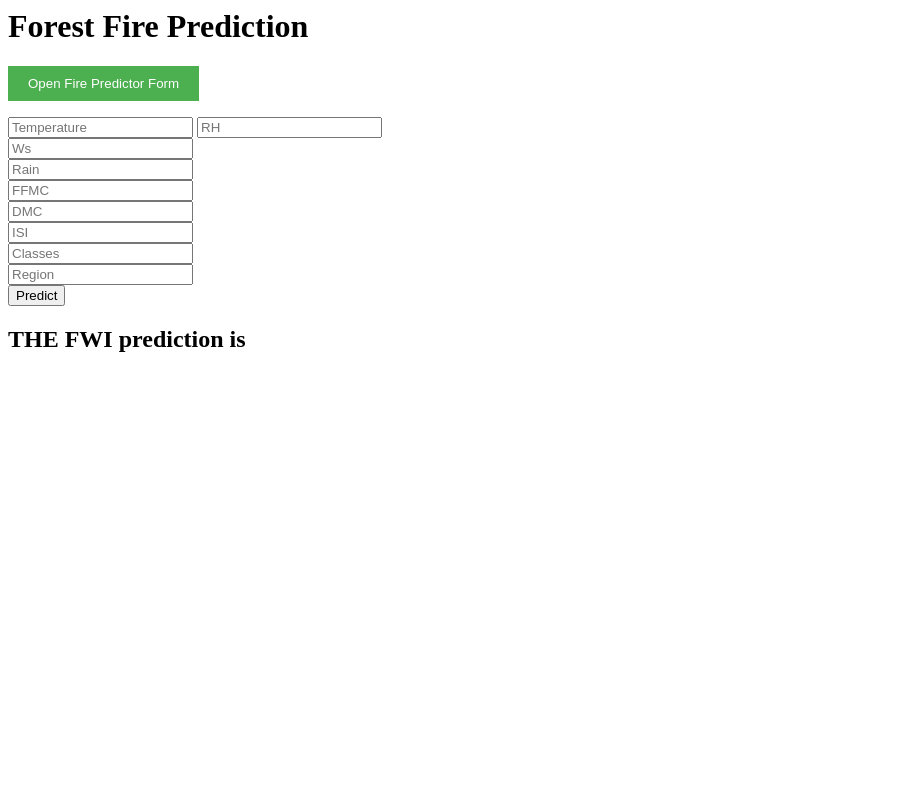
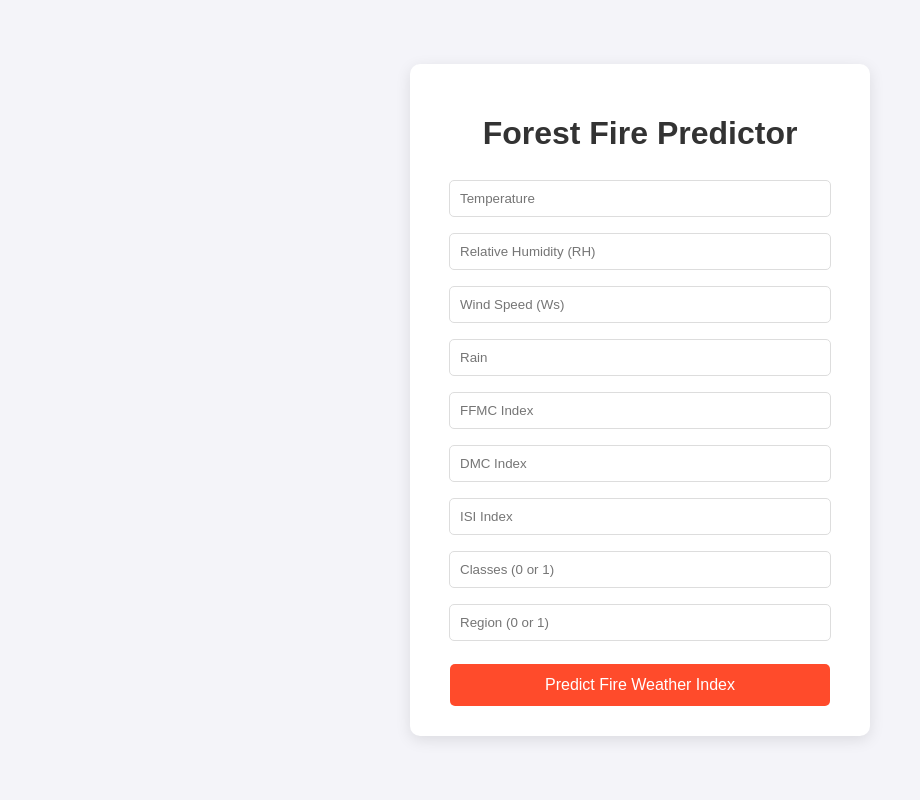
Before and after one commit to gaurav25bm/Algerian-Forest-Fire-Predictor, a Flask app: page /predictdata in a window 1280 px wide. Shown: the whole page, without its empty margins (0-920 px from the left). Run offline with Flask 3, Linux system fonts and the light colour scheme; parts of the project's set-up code (start-up, migrations or seed data) failed here and were passed over.

Commit message:
Final design for home.html

```diff
--- a/application.py
+++ b/application.py
@@ -13,8 +13,8 @@ scaler_model = pickle.load(open('models/scaler.pkl', 'rb'))
 
 @app.route("/")
 def index():
-    # This will now automatically jump to /predictdata
-    return redirect(url_for('predict_datapoint'))
+    # This renders the form as soon as the site opens
+    return render_template('home.html')
 
 @app.route('/predictdata', methods=['GET', 'POST'])
 def predict_datapoint():
--- a/templates/home.html
+++ b/templates/home.html
@@ -1,31 +1,38 @@
+<!DOCTYPE html>
 <html>
+<head>
+    <title>Algerian Forest Fire Predictor</title>
+    <style>
+        body { font-family: Arial, sans-serif; background-color: #f4f4f9; display: flex; justify-content: center; align-items: center; min-height: 100vh; margin: 0; }
+        .login { background: white; padding: 30px; border-radius: 10px; box-shadow: 0 4px 15px rgba(0,0,0,0.1); width: 400px; text-align: center; }
+        h1 { color: #333; margin-bottom: 20px; }
+        input { width: 90%; padding: 10px; margin: 8px 0; border: 1px solid #ddd; border-radius: 5px; }
+        button { width: 95%; padding: 12px; background-color: #ff4b2b; color: white; border: none; border-radius: 5px; cursor: pointer; font-size: 16px; margin-top: 15px; }
+        button:hover { background-color: #ff416c; }
+        h2 { margin-top: 20px; color: #2c3e50; }
+    </style>
+</head>
 <body>
     <div class="login">
-        <h1>Forest Fire Prediction</h1>
-
-        <p><a href="/predictdata" style="text-decoration: none;">
-        <button type="button" style="background-color: #4CAF50; color: white; padding: 10px 20px; border: none; cursor: pointer;">
-            Open Fire Predictor Form
-        </button>
-        </a></p>
+        <h1>Forest Fire Predictor</h1>
 
         <form action="{{ url_for('predict_datapoint') }}" method="post">
             <input type="text" name="Temperature" placeholder="Temperature" required="required" />
-            <input type="text" name="RH" placeholder="RH" required="required" /><br>
-            <input type="text" name="Ws" placeholder="Ws" required="required" /><br>
-            <input type="text" name="Rain" placeholder="Rain" required="required" /><br>
-            <input type="text" name="FFMC" placeholder="FFMC" required="required" /><br>
-            <input type="text" name="DMC" placeholder="DMC" required="required" /><br>
-            <input type="text" name="ISI" placeholder="ISI" required="required" /><br>
-            <input type="text" name="Classes" placeholder="Classes" required="required" /><br>
-            <input type="text" name="Region" placeholder="Region" required="required" /><br>
+            <input type="text" name="RH" placeholder="Relative Humidity (RH)" required="required" />
+            <input type="text" name="Ws" placeholder="Wind Speed (Ws)" required="required" />
+            <input type="text" name="Rain" placeholder="Rain" required="required" />
+            <input type="text" name="FFMC" placeholder="FFMC Index" required="required" />
+            <input type="text" name="DMC" placeholder="DMC Index" required="required" />
+            <input type="text" name="ISI" placeholder="ISI Index" required="required" />
+            <input type="text" name="Classes" placeholder="Classes (0 or 1)" required="required" />
+            <input type="text" name="Region" placeholder="Region (0 or 1)" required="required" />
 
-            <button type="submit" class="btn btn-primary btn-block btn-large">Predict</button>
+            <button type="submit">Predict Fire Weather Index</button>
         </form>
 
-        <h2>
-            THE FWI prediction is {{results}}
-        </h2>
+        {% if results %}
+        <h2>THE FWI prediction is: {{results}}</h2>
+        {% endif %}
     </div>
 </body>
 </html>
--- a/templates/index.html
+++ /dev/null
@@ -1 +0,0 @@
-<h1>Welcome to the home page </h1>
```
